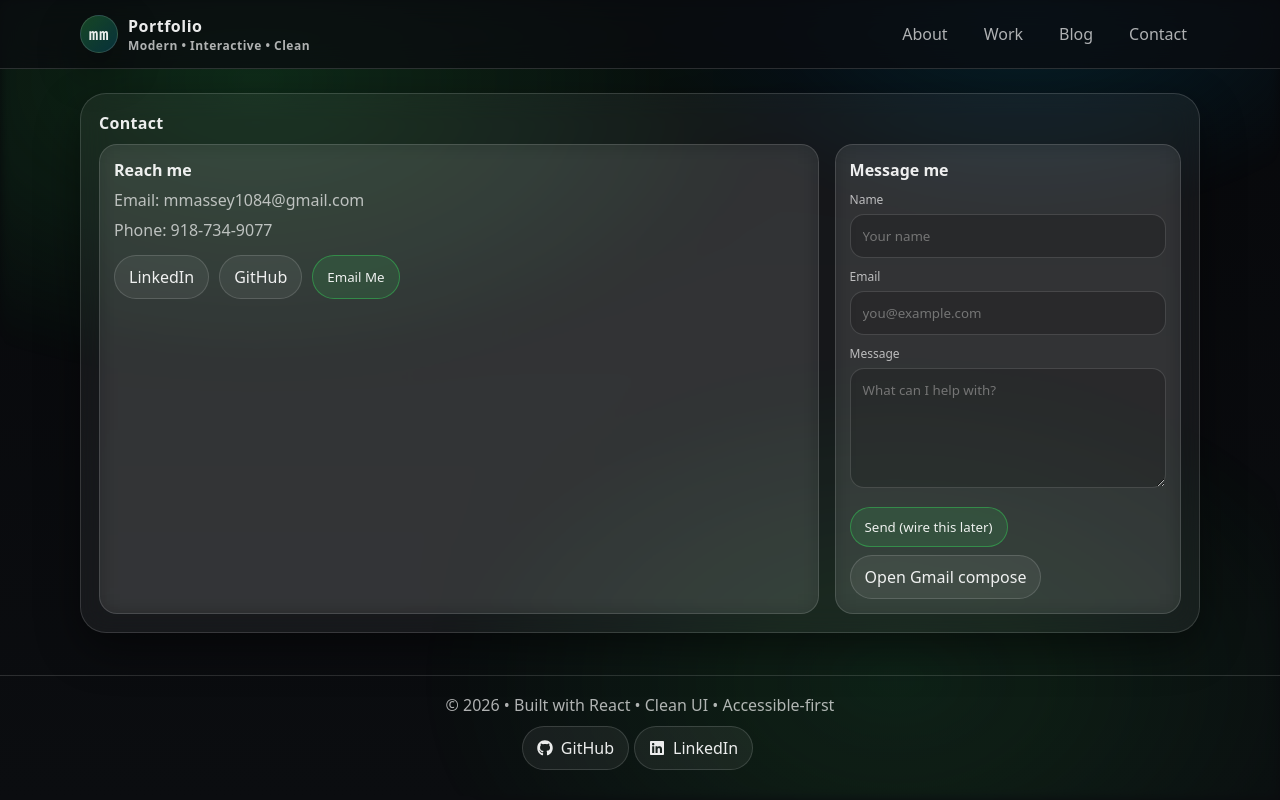
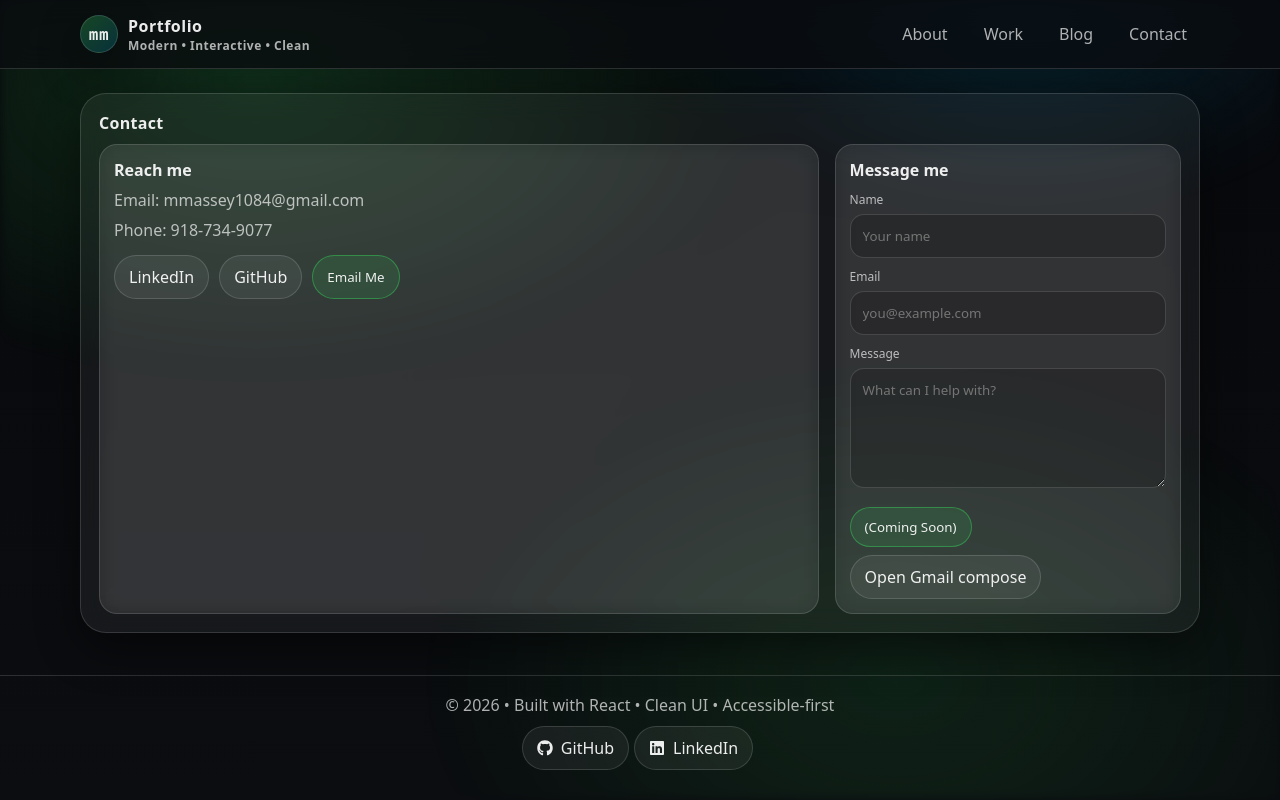
Before and after one commit to mmassey1084/Portfolio, a React (Vite) app: page /contact in a window 1280 px wide. Built offline with nearby package versions, Linux system fonts and the light colour scheme.

Commit message:
updated contact page

```diff
--- a/src/pages/ContactPage.jsx
+++ b/src/pages/ContactPage.jsx
@@ -69,7 +69,7 @@ export default function ContactPage() {
 
             <div className="btn-row">
               <button className="btn btn-primary" type="submit">
-                Send (wire this later)
+               (Coming Soon)
               </button>
 
             </div>
```
